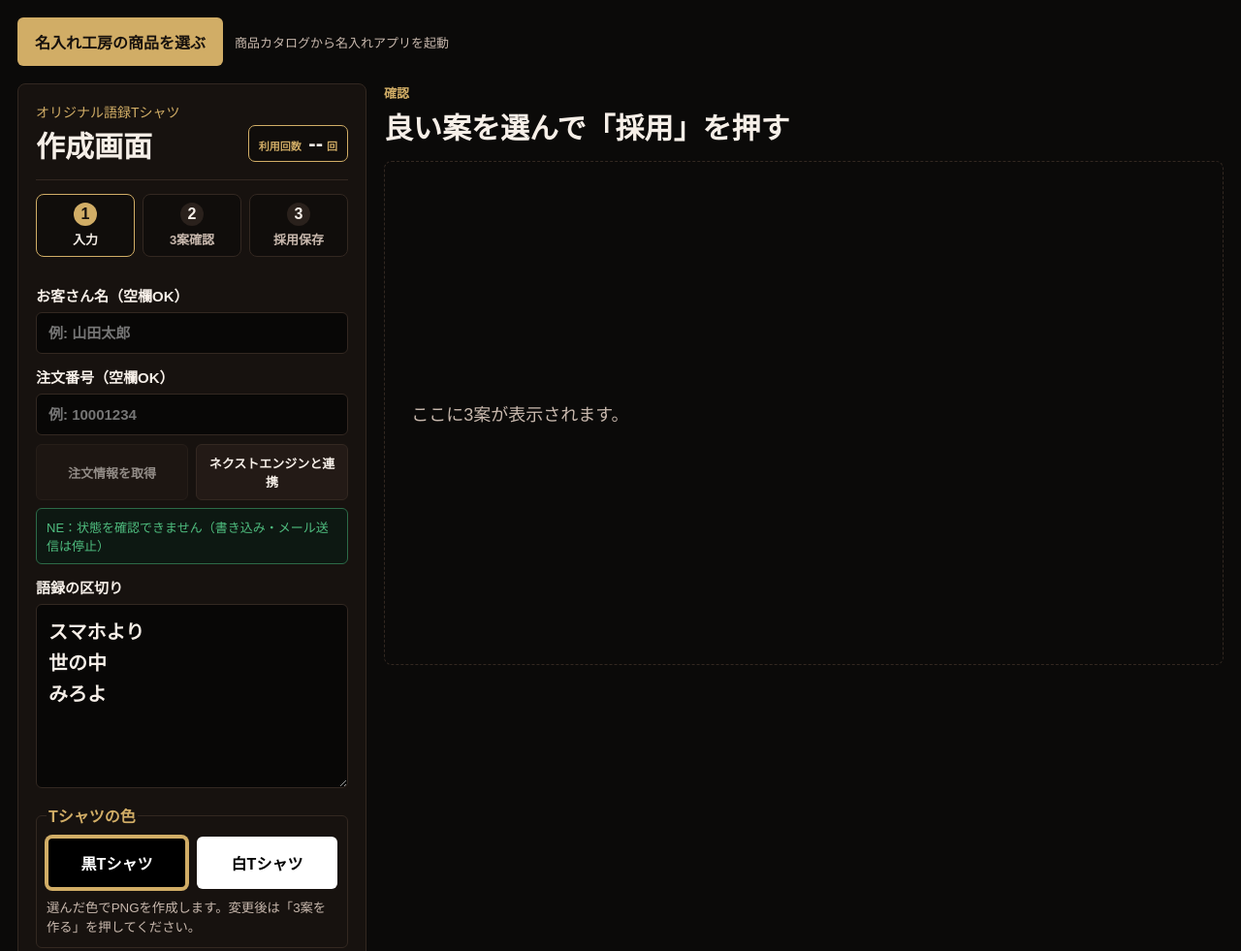
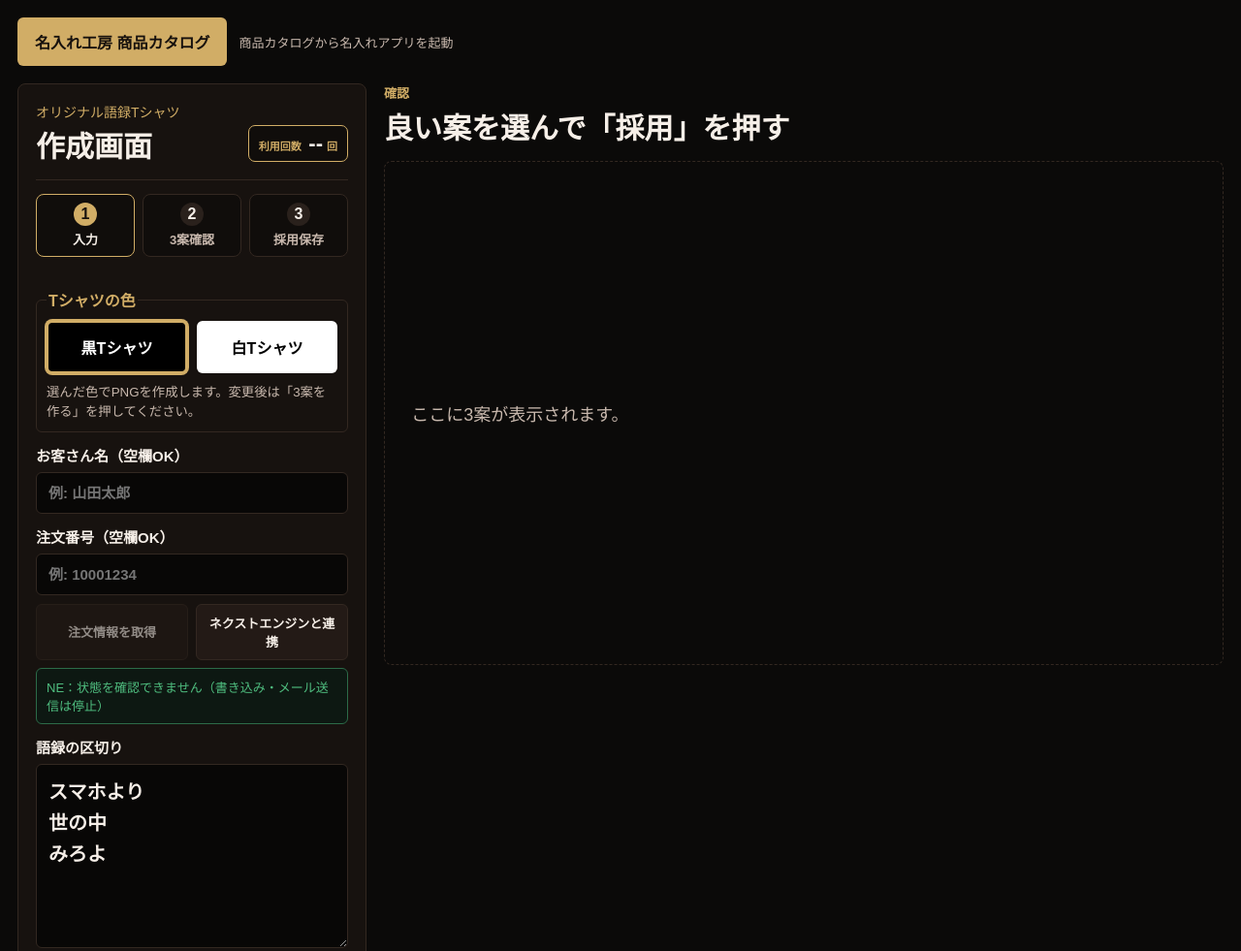
Before and after one commit to oreryusouhonke/original-goroku-admin, a website: page public/index.html in a window 1280 px wide. Shown: the top 981 px of the page at 97% size. Drawn offline with Linux system fonts and the light colour scheme; no server answers.

Commit message:
Place shirt colors above customer name and clarify catalog link

```diff
--- a/public/index.html
+++ b/public/index.html
@@ -9,7 +9,7 @@
   <body>
     <main class="shell">
       <nav class="app-links" aria-label="作成ツール">
-        <a class="naire-launch" href="/naire-catalog.html">名入れ工房の商品を選ぶ</a>
+        <a class="naire-launch" href="/naire-catalog.html">名入れ工房 商品カタログ</a>
         <span>商品カタログから名入れアプリを起動</span>
       </nav>
       <section class="workspace">
@@ -31,6 +31,15 @@
             <div class="step"><b>2</b><span>3案確認</span></div>
             <div class="step"><b>3</b><span>採用保存</span></div>
           </div>
+
+          <fieldset class="shirt-picker">
+            <legend>Tシャツの色</legend>
+            <div class="shirt-buttons">
+              <button type="button" id="shirtBlack" aria-pressed="true">黒Tシャツ</button>
+              <button type="button" id="shirtWhite" aria-pressed="false">白Tシャツ</button>
+            </div>
+            <small>選んだ色でPNGを作成します。変更後は「3案を作る」を押してください。</small>
+          </fieldset>
 
           <label>
             <span>お客さん名（空欄OK）</span>
@@ -57,14 +66,7 @@
 みろよ</textarea>
           </label>
 
-          <fieldset class="shirt-picker">
-            <legend>Tシャツの色</legend>
-            <div class="shirt-buttons">
-              <button type="button" id="shirtBlack" aria-pressed="true">黒Tシャツ</button>
-              <button type="button" id="shirtWhite" aria-pressed="false">白Tシャツ</button>
-            </div>
-            <small>選んだ色でPNGを作成します。変更後は「3案を作る」を押してください。</small>
-          </fieldset>
+
           <div class="actions">
             <button id="generate" class="primary">3案を作る</button>
             <button id="clear" class="ghost">入力を消す</button>
```
